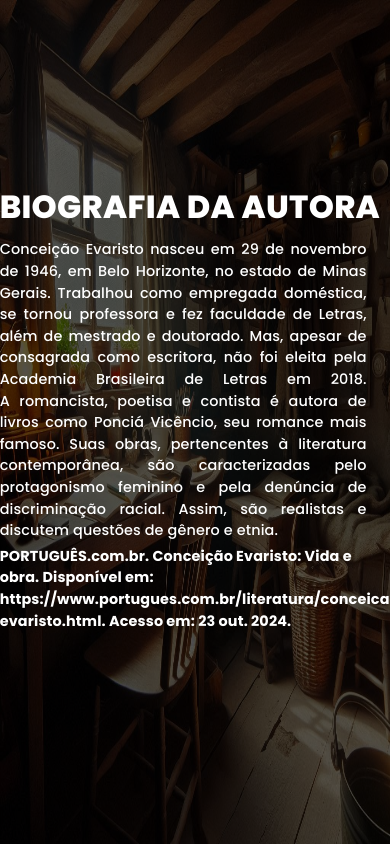
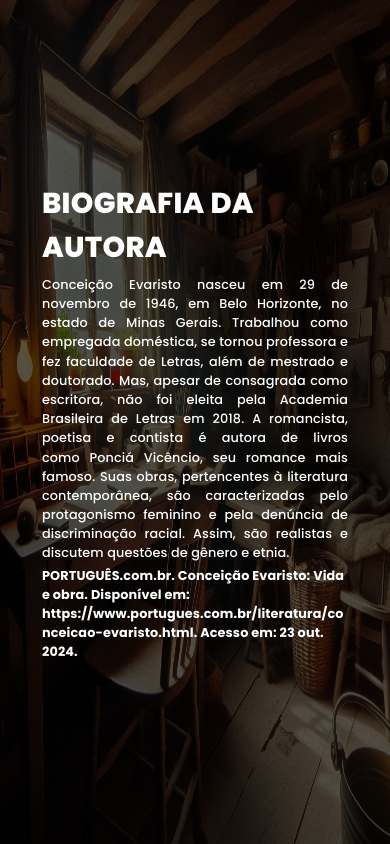
Before and after one commit to dePaula06/educationalTerm, a React (Vite) app: page /biografia in a window 390 px wide. Built offline with nearby package versions, Linux system fonts and the light colour scheme.

Commit message:
chore: Stylization correction on the biography page

```diff
--- a/src/pages/autora/autora.css
+++ b/src/pages/autora/autora.css
@@ -25,41 +25,46 @@
   width: 100%;
   height: 100%;
   background-color: #000;
-    opacity: 0.80;
+  opacity: 0.8;
   z-index: 1; /* Camada acima da imagem */
 }
 
 .contentAutora {
   position: relative;
-    z-index: 2; /* Fica acima da opacidade */
+  z-index: 2;
   color: #fff;
-    text-align: left; /* Alinha o texto à esquerda */
+  text-align: left;
   display: flex;
   flex-direction: column;
   justify-content: center;
-    align-items: flex-start; /* Alinha o conteúdo ao lado esquerdo */
-    padding-left: 5%; /* Ajuste de padding para dar espaço na margem esquerda */
-    height: 100vh; /* Ocupará 100% da altura da tela */
+  align-items: flex-start;
+  padding: 5%; /* Ajuste para dar espaço nas margens */
+  min-height: 100vh; /* Altura mínima para permitir rolagem */
+  width: 100%;
+  max-width: 1200px; /* Limita a largura máxima para telas grandes */
+  margin: 0 auto; /* Centraliza o conteúdo */
 }
 
 .MuiTypography-root.titleBiography {
   font-family: "Poppins-ExtraBold";
-    font-size: 3rem;
-    margin-top: -7%;
+  font-size: 2.8rem;
+  word-wrap: break-word; /* Quebra palavras longas */
 }
 
 .MuiTypography-root.textBiography {
   font-family: "Poppins-Medium";
-    font-size: 1.2rem;
-    width: 65%;
+  font-size: 1.1rem;
+  width: 100%; /* Garante que ocupe a largura total disponível */
   margin-top: 2%;
   text-align: justify;
+  word-wrap: break-word; /* Quebra palavras longas */
 }
 .MuiTypography-root.referenceBiography {
   font-family: "Poppins-Bold";
   font-size: 1.3rem;
-    width: 65%;
+  width: 100%; /* Garante que ocupe a largura total disponível */
   margin-top: 1%;
+  word-wrap: break-word; /* Quebra palavras longas */
 }
 /* Responsividade para tablets */
 @media (max-width: 768px) {
@@ -93,13 +98,13 @@
   }
 
   .MuiTypography-root.titleBiography {
-      font-size: 2.5rem;
+    font-size: 2.3rem;
   }
 
   .MuiTypography-root.textBiography,
   .MuiTypography-root.referenceBiography {
-      font-size: 1rem;
-      width: 80%; /* Aumenta a largura para ocupar mais espaço em telas menores */
+    font-size: 0.9rem;
+    width: 100%; /* Aumenta a largura para ocupar mais espaço em telas menores */
   }
 }
 
@@ -110,13 +115,13 @@
   }
 
   .MuiTypography-root.titleBiography {
-      font-size: 2rem;
+    font-size: 1.8rem;
   }
 
   .MuiTypography-root.textBiography,
   .MuiTypography-root.referenceBiography {
-      font-size: 0.9rem;
-      width: 90%; /* Expande ainda mais a largura em telas muito pequenas */
+    font-size: 0.8rem;
+    width: 100%; /* Expande ainda mais a largura em telas muito pequenas */
   }
   /* Responsividade para telas muito pequenas, abaixo de 320px */
   @media (max-width: 320px) {
@@ -125,13 +130,13 @@
     }
 
     .MuiTypography-root.titleBiography {
-      font-size: 1.8rem;
+      font-size: 1.2rem;
     }
 
     .MuiTypography-root.textBiography,
     .MuiTypography-root.referenceBiography {
-      font-size: 0.8rem;
-      width: 95%; /* Quase toda a largura em telas muito pequenas */
+      font-size: 0.6rem;
+      width: 100%; /* Quase toda a largura em telas muito pequenas */
     }
   }
 }
```
Lines whose indentation alone changed are shown as unchanged.
